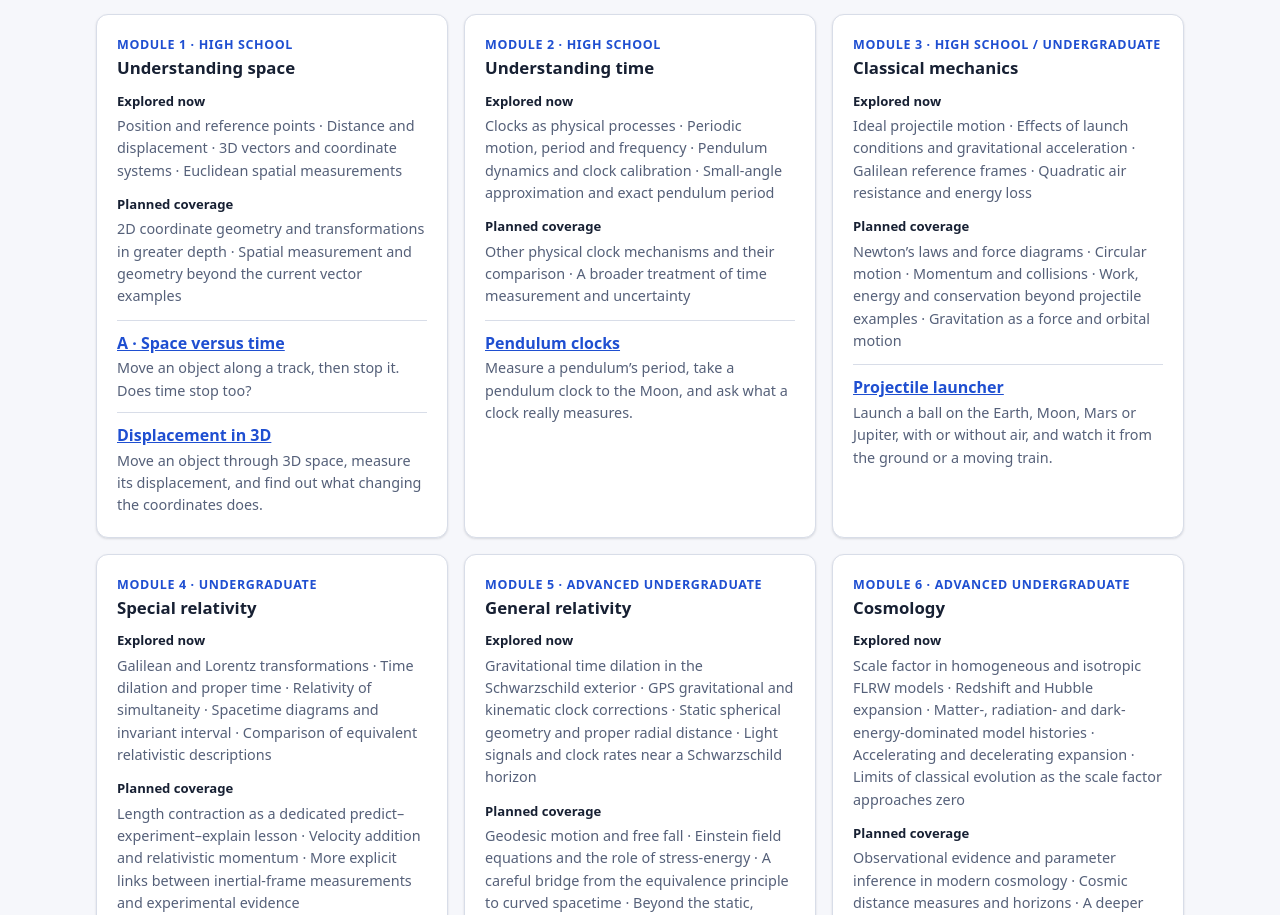
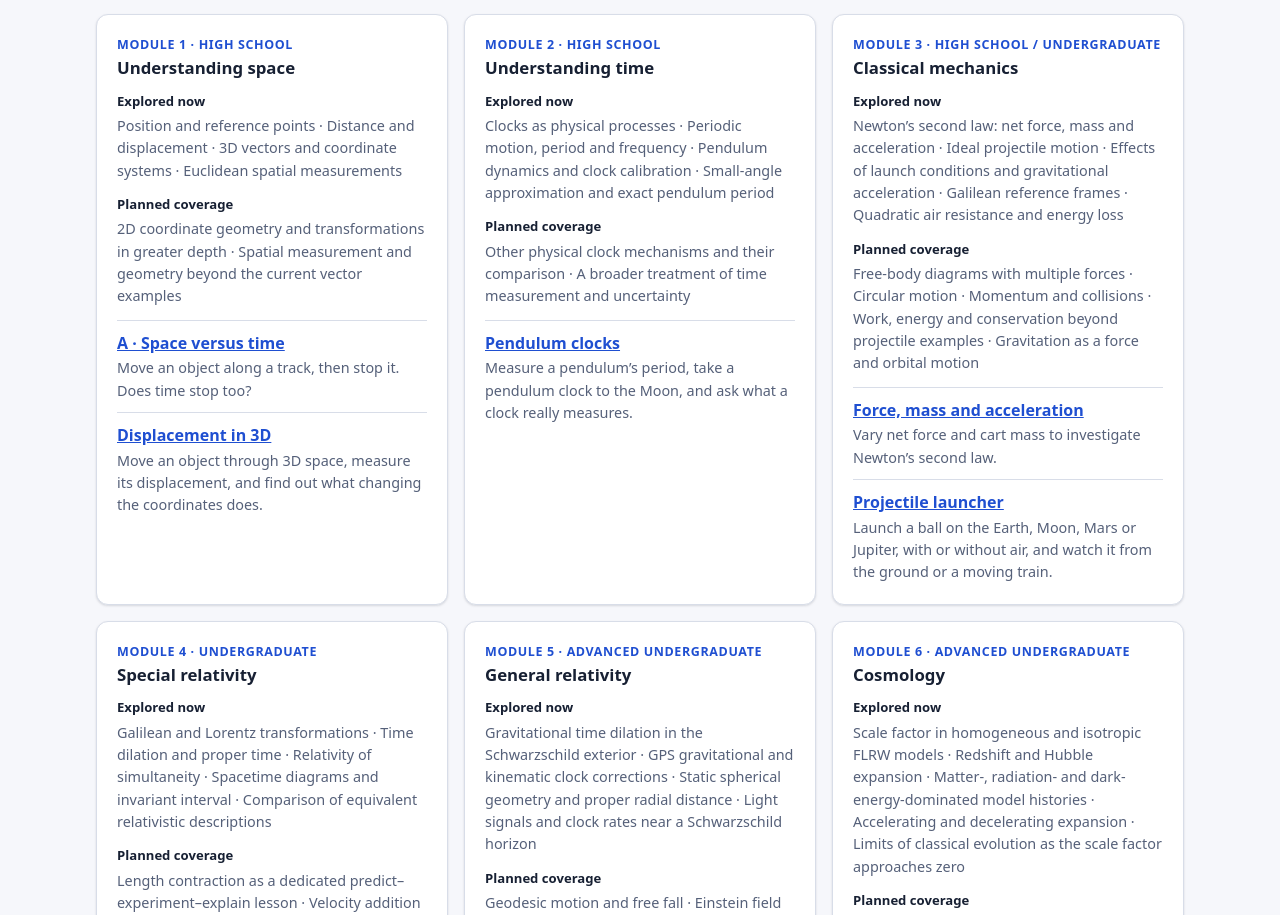
Before and after one commit to bowo-prasetyo/physics-lab, a Vue app: page / in a window 1280 px wide. Shown: the part 885-1800 px from the top of the page. Built offline with nearby package versions, Linux system fonts and the light colour scheme.

Commit message:
feat(curriculum): reflect Newtonian experiment in module catalogue

```diff
--- a/src/modules.ts
+++ b/src/modules.ts
@@ -26,16 +26,8 @@ export const MODULES: readonly ModuleEntry[] = [
     coverage: ['Position and reference points', 'Distance and displacement', '3D vectors and coordinate systems', 'Euclidean spatial measurements'],
     plannedTopics: ['2D coordinate geometry and transformations in greater depth', 'Spatial measurement and geometry beyond the current vector examples'],
     experiments: [
-      {
-        title: 'A · Space versus time',
-        summary: 'Move an object along a track, then stop it. Does time stop too?',
-        path: '/space/space-vs-time',
-      },
-      {
-        title: 'Displacement in 3D',
-        summary: 'Move an object through 3D space, measure its displacement, and find out what changing the coordinates does.',
-        path: '/space/displacement-3d',
-      },
+      { title: 'A · Space versus time', summary: 'Move an object along a track, then stop it. Does time stop too?', path: '/space/space-vs-time' },
+      { title: 'Displacement in 3D', summary: 'Move an object through 3D space, measure its displacement, and find out what changing the coordinates does.', path: '/space/displacement-3d' },
     ],
   },
   {
@@ -45,25 +37,18 @@ export const MODULES: readonly ModuleEntry[] = [
     coverage: ['Clocks as physical processes', 'Periodic motion, period and frequency', 'Pendulum dynamics and clock calibration', 'Small-angle approximation and exact pendulum period'],
     plannedTopics: ['Other physical clock mechanisms and their comparison', 'A broader treatment of time measurement and uncertainty'],
     experiments: [
-      {
-        title: 'Pendulum clocks',
-        summary: 'Measure a pendulum’s period, take a pendulum clock to the Moon, and ask what a clock really measures.',
-        path: '/time/pendulum',
-      },
+      { title: 'Pendulum clocks', summary: 'Measure a pendulum’s period, take a pendulum clock to the Moon, and ask what a clock really measures.', path: '/time/pendulum' },
     ],
   },
   {
     number: 3,
     title: 'Classical mechanics',
     audience: 'High school / Undergraduate',
-    coverage: ['Ideal projectile motion', 'Effects of launch conditions and gravitational acceleration', 'Galilean reference frames', 'Quadratic air resistance and energy loss'],
-    plannedTopics: ['Newton’s laws and force diagrams', 'Circular motion', 'Momentum and collisions', 'Work, energy and conservation beyond projectile examples', 'Gravitation as a force and orbital motion'],
+    coverage: ['Newton’s second law: net force, mass and acceleration', 'Ideal projectile motion', 'Effects of launch conditions and gravitational acceleration', 'Galilean reference frames', 'Quadratic air resistance and energy loss'],
+    plannedTopics: ['Free-body diagrams with multiple forces', 'Circular motion', 'Momentum and collisions', 'Work, energy and conservation beyond projectile examples', 'Gravitation as a force and orbital motion'],
     experiments: [
-      {
-        title: 'Projectile launcher',
-        summary: 'Launch a ball on the Earth, Moon, Mars or Jupiter, with or without air, and watch it from the ground or a moving train.',
-        path: '/mechanics/projectile',
-      },
+      { title: 'Force, mass and acceleration', summary: 'Vary net force and cart mass to investigate Newton’s second law.', path: '/mechanics/newtonian' },
+      { title: 'Projectile launcher', summary: 'Launch a ball on the Earth, Moon, Mars or Jupiter, with or without air, and watch it from the ground or a moving train.', path: '/mechanics/projectile' },
     ],
   },
   {
@@ -73,16 +58,8 @@ export const MODULES: readonly ModuleEntry[] = [
     coverage: ['Galilean and Lorentz transformations', 'Time dilation and proper time', 'Relativity of simultaneity', 'Spacetime diagrams and invariant interval', 'Comparison of equivalent relativistic descriptions'],
     plannedTopics: ['Length contraction as a dedicated predict–experiment–explain lesson', 'Velocity addition and relativistic momentum', 'More explicit links between inertial-frame measurements and experimental evidence'],
     experiments: [
-      {
-        title: 'B · Different clocks, different elapsed times',
-        summary: 'A spaceship passes the Earth. Compare their clocks on a spacetime diagram, from either point of view.',
-        path: '/relativity/moving-clocks',
-      },
-      {
-        title: 'E · Space and time versus spacetime',
-        summary: 'Two perspectives: compare Galilean, space + time (Lorentz) and spacetime predictions with what experiments find.',
-        path: '/relativity/two-perspectives',
-      },
+      { title: 'B · Different clocks, different elapsed times', summary: 'A spaceship passes the Earth. Compare their clocks on a spacetime diagram, from either point of view.', path: '/relativity/moving-clocks' },
+      { title: 'E · Space and time versus spacetime', summary: 'Two perspectives: compare Galilean, space + time (Lorentz) and spacetime predictions with what experiments find.', path: '/relativity/two-perspectives' },
     ],
   },
   {
@@ -92,11 +69,7 @@ export const MODULES: readonly ModuleEntry[] = [
     coverage: ['Gravitational time dilation in the Schwarzschild exterior', 'GPS gravitational and kinematic clock corrections', 'Static spherical geometry and proper radial distance', 'Light signals and clock rates near a Schwarzschild horizon'],
     plannedTopics: ['Geodesic motion and free fall', 'Einstein field equations and the role of stress-energy', 'A careful bridge from the equivalence principle to curved spacetime', 'Beyond the static, spherical Schwarzschild setting'],
     experiments: [
-      {
-        title: 'C · Gravity and clock rates',
-        summary: 'Two clocks at different heights, from the Earth to a black hole, and why GPS needs relativity.',
-        path: '/gravity/clock-rates',
-      },
+      { title: 'C · Gravity and clock rates', summary: 'Two clocks at different heights, from the Earth to a black hole, and why GPS needs relativity.', path: '/gravity/clock-rates' },
     ],
   },
   {
@@ -106,11 +79,7 @@ export const MODULES: readonly ModuleEntry[] = [
     coverage: ['Scale factor in homogeneous and isotropic FLRW models', 'Redshift and Hubble expansion', 'Matter-, radiation- and dark-energy-dominated model histories', 'Accelerating and decelerating expansion', 'Limits of classical evolution as the scale factor approaches zero'],
     plannedTopics: ['Observational evidence and parameter inference in modern cosmology', 'Cosmic distance measures and horizons', 'A deeper treatment of the early universe and inflation', 'The status and limits of extrapolating classical cosmology toward the initial singularity'],
     experiments: [
-      {
-        title: 'D · Evolving space',
-        summary: 'Run a model universe forwards and backwards: Hubble’s law, redshift, dark energy and where the model breaks down.',
-        path: '/cosmology/evolving-space',
-      },
+      { title: 'D · Evolving space', summary: 'Run a model universe forwards and backwards: Hubble’s law, redshift, dark energy and where the model breaks down.', path: '/cosmology/evolving-space' },
     ],
   },
 ]
```
